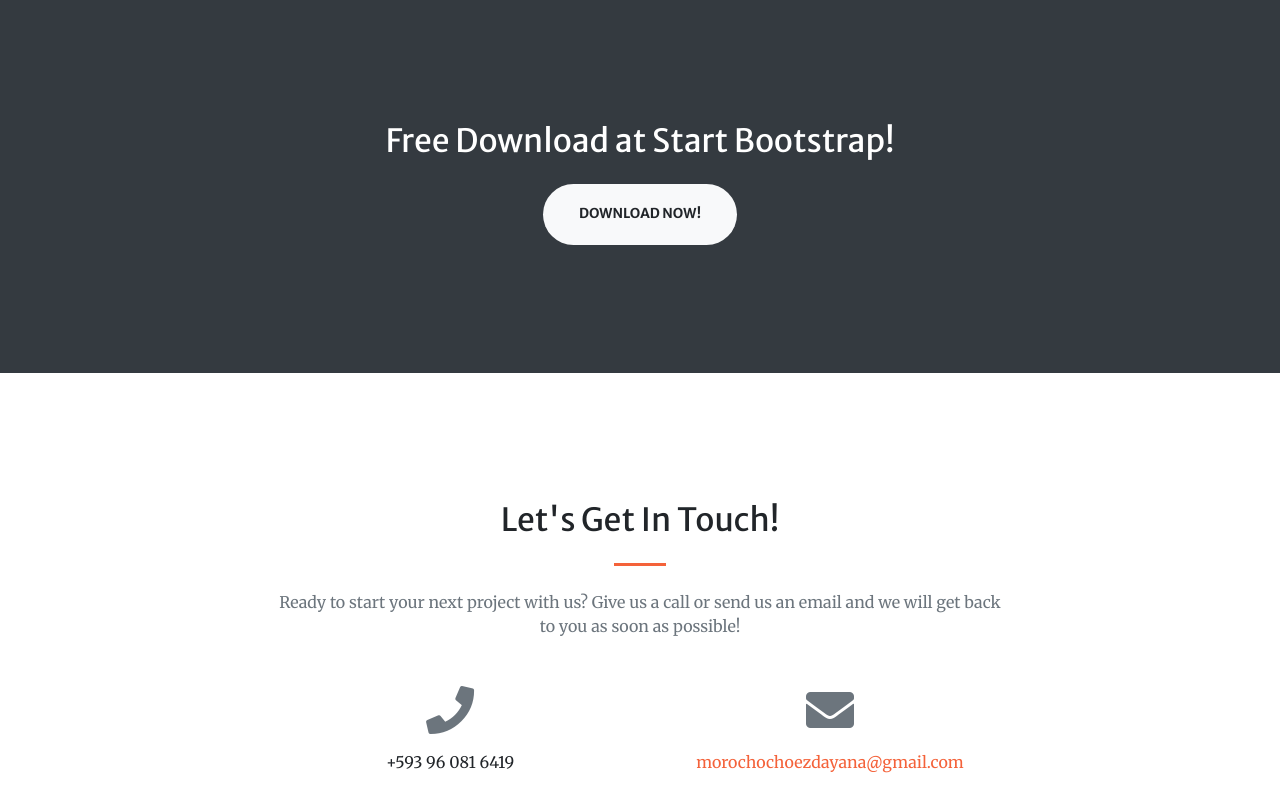
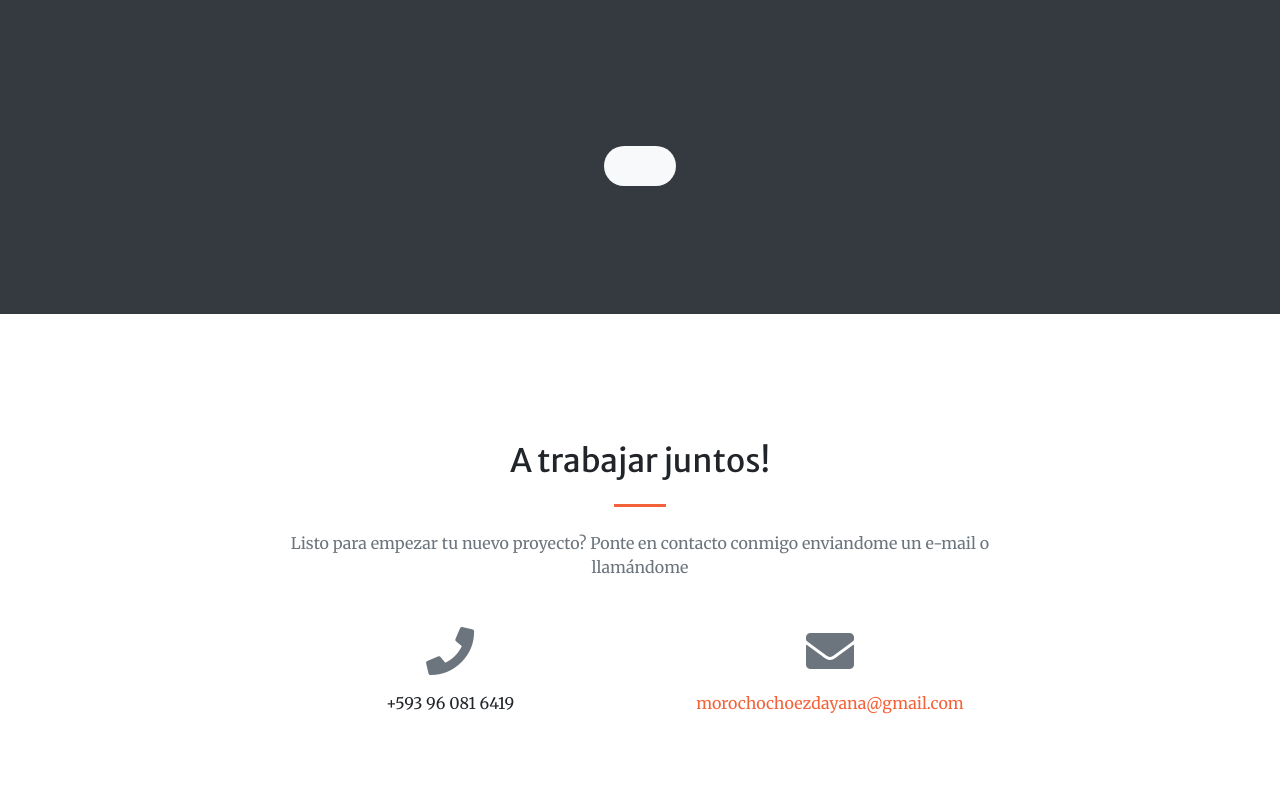
Before and after one commit to dayamori/dayamori.github.io, a website with bundled scripts: page index.html in a window 1280 px wide. Shown: the part 2620-3432 px from the top of the page. Built offline with nearby package versions, Linux system fonts and the light colour scheme.

Commit message:
Update index.html

```diff
--- a/index.html
+++ b/index.html
@@ -93,7 +93,7 @@
   <!-- Services Section -->
   <section class="page-section" id="services">
     <div class="container">
-      <h2 class="text-center mt-0">At Your Service</h2>
+      <h2 class="text-center mt-0">A su servicio</h2>
       <hr class="divider my-4">
       <div class="row">
         <div class="col-lg-3 col-md-6 text-center">
@@ -217,8 +217,8 @@
   <!-- Call to Action Section -->
   <section class="page-section bg-dark text-white">
     <div class="container text-center">
-      <h2 class="mb-4">Free Download at Start Bootstrap!</h2>
-      <a class="btn btn-light btn-xl" href="https://startbootstrap.com/themes/creative/">Download Now!</a>
+      <h2 class="mb-4"></h2>
+      <a class="btn btn-light btn-xl" href="https://startbootstrap.com/themes/creative/"></a>
     </div>
   </section>
 
@@ -227,9 +227,9 @@
     <div class="container">
       <div class="row justify-content-center">
         <div class="col-lg-8 text-center">
-          <h2 class="mt-0">Let's Get In Touch!</h2>
+          <h2 class="mt-0">A trabajar juntos!</h2>
           <hr class="divider my-4">
-          <p class="text-muted mb-5">Ready to start your next project with us? Give us a call or send us an email and we will get back to you as soon as possible!</p>
+          <p class="text-muted mb-5">Listo para empezar tu nuevo proyecto? Ponte en contacto conmigo enviandome un e-mail o llamándome</p>
         </div>
       </div>
       <div class="row">
```
